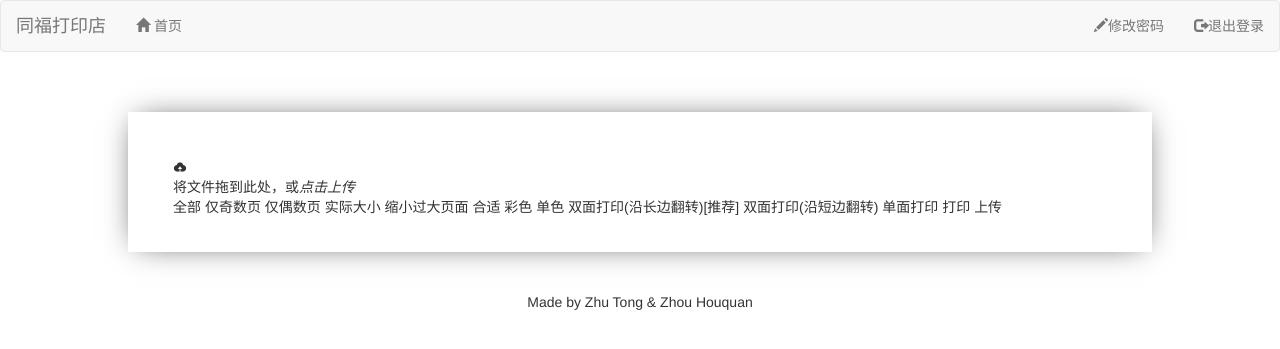
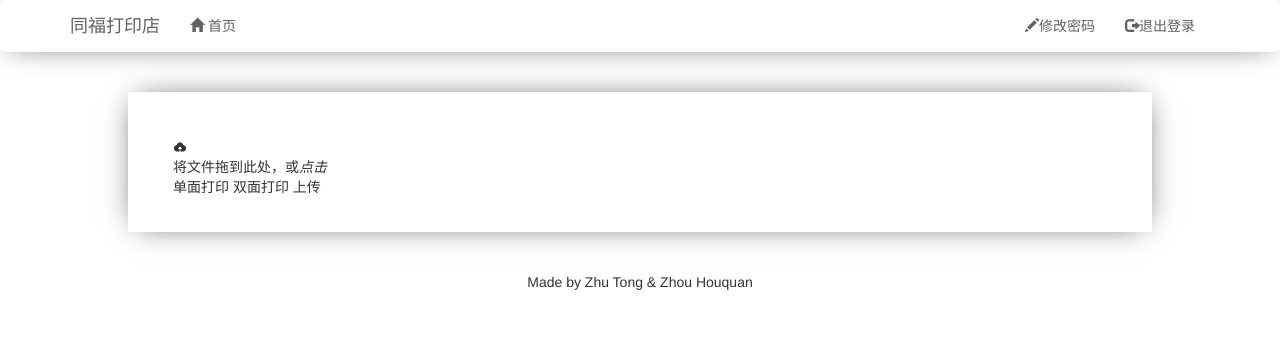
Before and after one commit to Spico197/TongfuRemotePrinter, a Django app: template templates/print.html in a window 1280 px wide. Shown: the top 349 px of the page. Run offline with Django 3.2, Linux system fonts and the light colour scheme; the template is opened without the code that fills it, so the values that code supplies are empty; parts of the project's set-up code (start-up, migrations or seed data) failed here and were passed over; some libraries are stand-ins or nearby versions.

Commit message:
update customer & unify UI

```diff
--- a/templates/print.html
+++ b/templates/print.html
@@ -1,46 +1,53 @@
 {% extends 'user_panel.html' %}
 {% block content %}
 <div class="container" id="app"
-    style="box-shadow: 0 0 30px -10px;padding: 45px 45px 35px;max-width: 1024px;margin-top: 60px;margin-bottom: 40px;">
-    <el-form ref="form" :model="form" label-width="80px">
+    style="box-shadow: 0 0 30px -10px;padding: 45px 45px 35px;max-width: 1024px;margin-top: 40px;margin-bottom: 40px;">
+    <el-form ref="form" :model="form" label-width="90px">
         <el-form-item label="打印文件">
             <el-upload class="upload-file" fileList="form.file" drag action="" :limit="1" :on-change="handleChange"
                 :on-exceed="handleExceed" :auto-upload="false">
                 <i class="el-icon-upload"></i>
-                <div class="el-upload__text">将文件拖到此处，或<em>点击上传</em></div>
+                <div class="el-upload__text">将文件拖到此处，或<em>点击</em></div>
             </el-upload>
         </el-form-item>
-        <el-form-item label="打印范围" style="max-width: 440px;">
-            <el-input v-model="form.range"></el-input>
+        <el-form-item label="自定义打印">
+            <el-switch
+                v-model="form.customer"
+                active-color="#13ce66"
+                inactive-color="#aaaaaa">
+            </el-switch>
         </el-form-item>
-        <el-form-item label="奇偶页">
+        <el-form-item label="打印范围" style="max-width: 440px;" v-if="form.customer">
+            <el-input v-model="form.range" placeholder="默认为所有页面 (格式：1,3,10-15)"></el-input>
+        </el-form-item>
+        <el-form-item label="奇偶页" v-if="form.customer">
             <el-radio-group v-model="form.eo">
                 <el-radio label="">全部</el-radio>
                 <el-radio label="odd">仅奇数页</el-radio>
                 <el-radio label="even">仅偶数页</el-radio>
             </el-radio-group>
         </el-form-item>
-        <el-form-item label="页面缩放">
+        <el-form-item label="页面缩放" v-if="form.customer">
             <el-radio-group v-model="form.scale">
                 <el-radio label="noscale">实际大小</el-radio>
                 <el-radio label="shrink">缩小过大页面</el-radio>
                 <el-radio label="fit">合适</el-radio>
             </el-radio-group>
         </el-form-item>
-        <el-form-item label="打印颜色">
+        <el-form-item label="打印颜色" v-if="form.customer">
             <el-radio-group v-model="form.color">
                 <el-radio label="color">彩色</el-radio>
                 <el-radio label="monochrome">单色</el-radio>
             </el-radio-group>
         </el-form-item>
-        <el-form-item label="单双面">
+        <el-form-item label="单双面" v-if="form.customer">
             <el-radio-group v-model="form.duplex">
                 <el-radio label="duplexlong">双面打印(沿长边翻转)[推荐]</el-radio>
                 <el-radio label="duplexshort">双面打印(沿短边翻转)</el-radio>
                 <el-radio label="simplex">单面打印</el-radio>
             </el-radio-group>
         </el-form-item>
-        <el-form-item label="页面大小">
+        <el-form-item label="页面大小" v-if="form.customer">
             <el-radio-group disabled v-model="form.size">
                 <el-radio label="A4"></el-radio>
                 <el-radio label="A5"></el-radio>
@@ -49,7 +56,9 @@
             </el-radio-group>
         </el-form-item>
         <el-form-item>
-            <el-button type="primary" @click="onSubmit">打印</el-button>
+            <el-button type="primary" @click="onSimplexSubmit" v-if="!form.customer">单面打印</el-button>
+            <el-button type="primary" @click="onSubmit" v-if="!form.customer">双面打印</el-button>
+            <el-button type="primary" @click="onSubmit" v-if="form.customer">打印</el-button>
             <el-button @click="onUpload">上传</el-button>
         </el-form-item>
     </el-form>
@@ -66,10 +75,15 @@
                         color: 'color',
                         duplex: 'duplexlong',
                         size: 'A4',
+                        customer: false,
                     }
                 }
             },
             methods: {
+                onSimplexSubmit() {
+                    this.form.duplex = 'simplex'
+                    this.doPost("")
+                },
                 onSubmit() {
                     this.doPost("")
                 },
@@ -132,9 +146,14 @@
                     formData.append("print_settings", print_settings)
                     formData.append("action", action)
 
+                    var token_csrf = "{{ csrf_token }}";
                     var request = new XMLHttpRequest();
                     request.open("POST", "./");
+                    request.setRequestHeader('X-CSRFToken', token_csrf);
                     request.send(formData);
+                    this.$alert('提交成功的回调函数还没写，不过应该已经成功了:D', ':D', {
+                        confirmButtonText: '确定'
+                    });
                 }
             }
         })
--- a/templates/user_panel.html
+++ b/templates/user_panel.html
@@ -7,7 +7,7 @@
     <meta http-equiv="X-UA-Compatible" content="ie=edge">
     <link rel="stylesheet" href="https://cdn.jsdelivr.net/npm/bootstrap@3.3.7/dist/css/bootstrap.min.css"
         integrity="sha384-BVYiiSIFeK1dGmJRAkycuHAHRg32OmUcww7on3RYdg4Va+PmSTsz/K68vbdEjh4u" crossorigin="anonymous">
-    <link rel="stylesheet" href="https://unpkg.com/element-ui/lib/theme-chalk/index.css">
+    <link rel="stylesheet" href="https://cdn.jsdelivr.net/npm/element-ui@2.13.2/lib/theme-chalk/index.css">
     <script src="https://cdn.jsdelivr.net/npm/vue/dist/vue.js"></script>
     <script src="https://cdn.jsdelivr.net/npm/element-ui/lib/index.js"></script>
     <script src="https://cdn.jsdelivr.net/npm/axios/dist/axios.min.js"></script>
@@ -25,16 +25,22 @@
             text-align: center;
         }
 
-        #el-upload__input {
+        input[type=file] {
             display: none;
+        }
+
+        a {
+            color: #606266;
         }
     </style>
 </head>
 
 <body>
-<div class="navbar navbar-default" role="navigation">
+    <header class="navbar navbar-expand navbar-dark flex-column flex-md-row bd-navbar px-0" style="box-shadow: 0px 0px 30px -10px;">
+        <div class="container flex-wrap flex-md-nowrap py-0 px-3">
             <div class="navbar-header">
-    <button type="button" class="navbar-toggle" data-toggle="collapse" data-target="#example-navbar-collapse">
+                <button type="button" class="navbar-toggle" data-toggle="collapse"
+                    data-target="#example-navbar-collapse">
                     <span class="sr-only">切换导航</span>
                     <span class="icon-bar"></span>
                     <span class="icon-bar"></span>
@@ -42,6 +48,7 @@
                 </button>
                 <a class="navbar-brand" href="{% url 'panel' %}">同福打印店</a>
             </div>
+
 
             <div class="collapse navbar-collapse" id="example-navbar-collapse">
                 <ul class="nav navbar-nav">
@@ -65,6 +72,7 @@
                 </ul>
             </div>
         </div>
+    </header>
 
     {% block content %}
     {% endblock %}
```
Also changed, not shown: templates/index.html (+30 -26 lines). Lines whose indentation alone changed are shown as unchanged.
